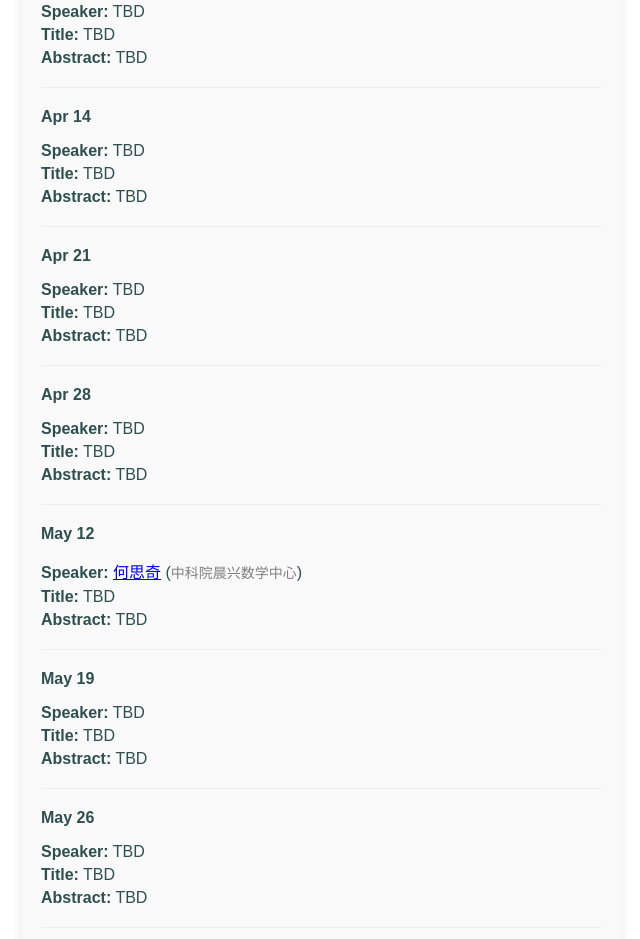
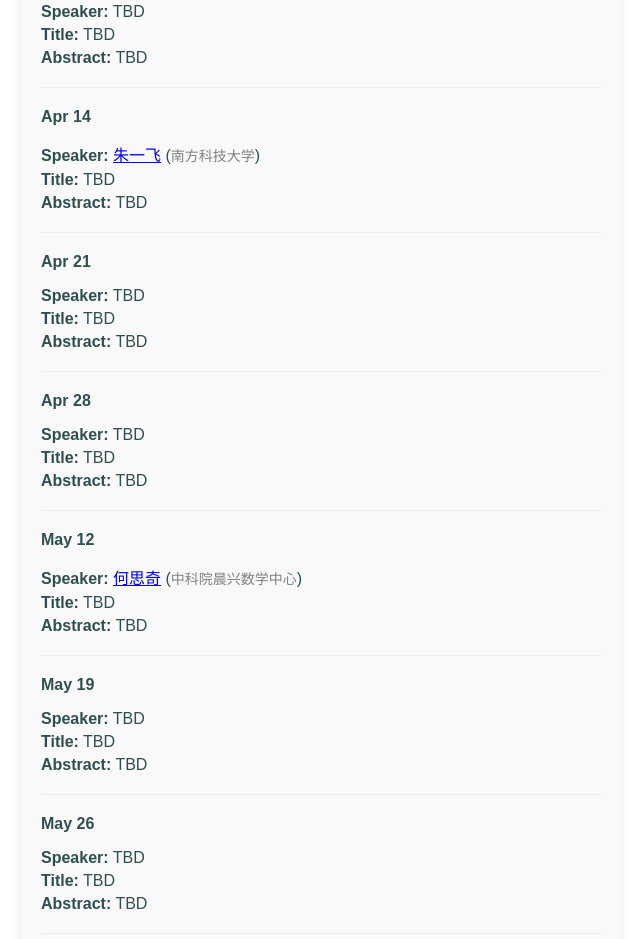
Before and after one commit to ZIPS-GT/ZIPS-GT.github.io, a plain HTML site: page index.html in a window 1280 px wide. Shown: the part 1144-2083 px from the top of the page, without its empty margins (319-959 px from the left). Drawn offline with Linux system fonts and the light colour scheme.

Commit message:
更新 index.html

```diff
--- a/index.html
+++ b/index.html
@@ -127,7 +127,7 @@
     <hr class="line-light">
     <b>Apr 14</b>
     <ul>
-        <li><b>Speaker:</b> TBD</li>
+        <li><b>Speaker:</b> <a href="https://yifeizhu.github.io" target="_blank">朱一飞</a> (<span class="small-text">南方科技大学</span>)</li>
         <li><b>Title:</b> TBD</li>
         <li><b>Abstract:</b> TBD</li>
     </ul>
```
